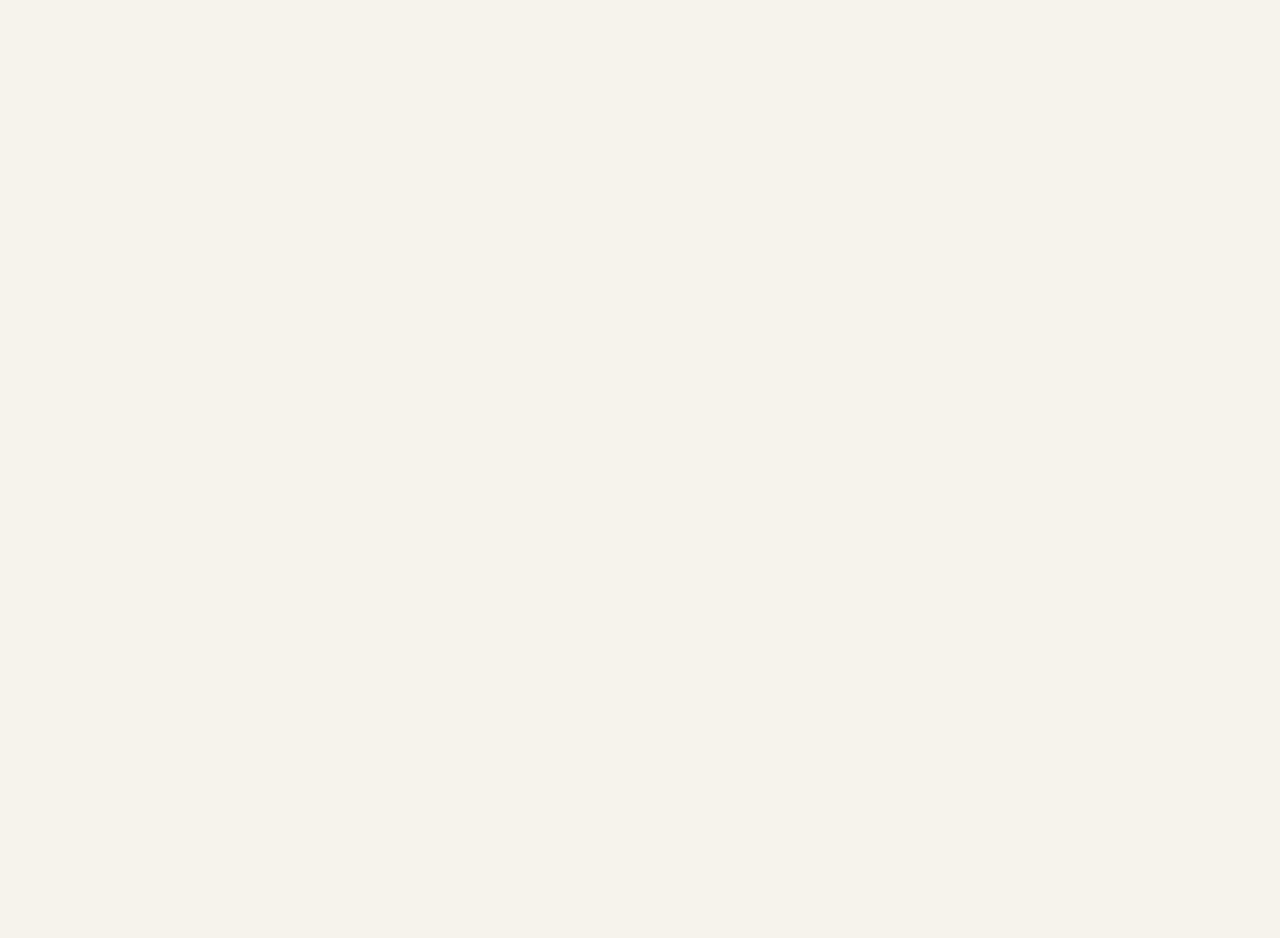
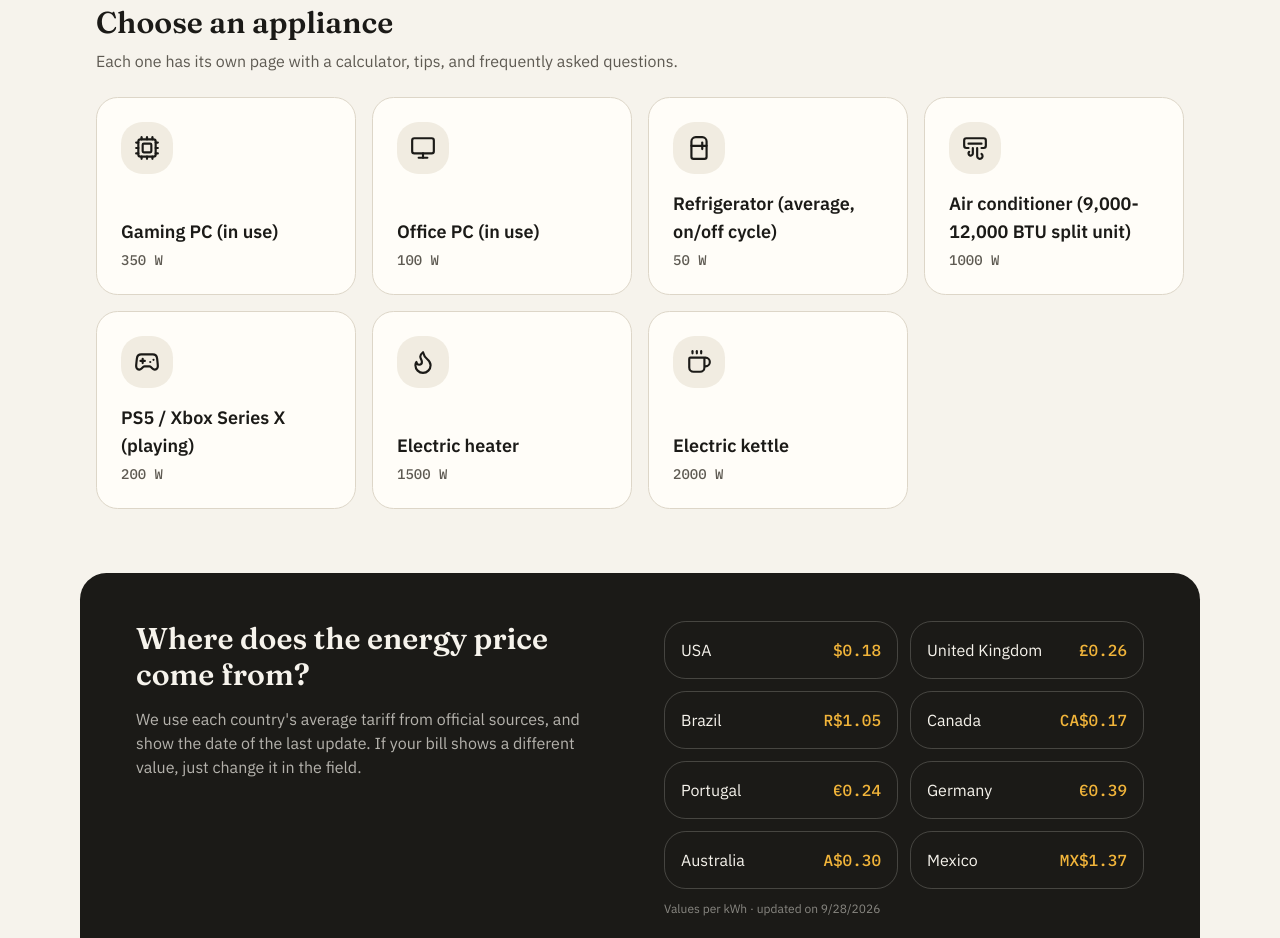
Before and after one commit to Fabricio-santuchi/calculadora-energia, a Next.js app: page /en in a window 1280 px wide. Shown: the part 1600-2538 px from the top of the page. Before the commit the page ends 1578 px from the top, so only its background shows below. Built offline with nearby package versions, Linux system fonts and the light colour scheme.

Commit message:
feat: espaço de anúncio, grade de aparelhos e bloco de tarifas na página inicial (fecha task 13b)

```diff
--- a/src/app/[lang]/page.tsx
+++ b/src/app/[lang]/page.tsx
@@ -1,8 +1,35 @@
+import Link from "next/link";
+import {
+  AirVent,
+  Coffee,
+  Cpu,
+  Flame,
+  Gamepad2,
+  Monitor,
+  Refrigerator,
+  ShowerHead,
+  type LucideIcon,
+} from "lucide-react";
 import CalculadoraGenerica from "@/components/calculadora-generica";
 import Header from "@/components/header";
 import Footer from "@/components/footer";
 import type { Idioma } from "@/lib/numero";
 import { TEXTOS_INICIO } from "@/lib/textos";
+import { aparelhos } from "@/lib/data/aparelhos";
+import { tarifas } from "@/lib/data/tarifas";
+import { formatarMoeda } from "@/lib/numero";
+
+// slugPt -> ícone, porque slugPt é o único id igual nos dois idiomas.
+const ICONE_POR_APARELHO: Record<string, LucideIcon> = {
+  pc: Cpu,
+  "pc-escritorio": Monitor,
+  geladeira: Refrigerator,
+  "ar-condicionado": AirVent,
+  "ps5-xbox": Gamepad2,
+  aquecedor: Flame,
+  chaleira: Coffee,
+  chuveiro: ShowerHead,
+};
 
 export default async function LangHomePage({ params }: PageProps<"/[lang]">) {
   const { lang } = await params;
@@ -64,6 +91,89 @@ export default async function LangHomePage({ params }: PageProps<"/[lang]">) {
             </div>
           ))}
         </section>
+
+        <div className="mx-auto flex h-[110px] w-full max-w-[1120px] items-center justify-center rounded-2xl border border-dashed border-muted-foreground/40 px-4 text-center text-xs tracking-widest text-muted-foreground uppercase">
+          {t.espacoAnuncio}
+        </div>
+
+        <section
+          id="aparelhos"
+          className="mx-auto mt-16 flex w-full max-w-[1120px] flex-col gap-6 px-4 py-16"
+        >
+          <div className="flex flex-col gap-2">
+            <h2 className="font-heading text-3xl font-semibold text-foreground">
+              {t.aparelhosTitulo}
+            </h2>
+            <p className="text-muted-foreground">{t.aparelhosSubtitulo}</p>
+          </div>
+
+          <div className="grid gap-4 sm:grid-cols-2 md:grid-cols-4">
+            {aparelhos
+              .filter((a) => a.idiomas.includes(idioma))
+              .map((a) => {
+                const Icone = ICONE_POR_APARELHO[a.slugPt];
+                const slug = idioma === "pt" ? a.slugPt : a.slugEn;
+                const nome = idioma === "pt" ? a.nomePt : a.nomeEn;
+
+                return (
+                  <Link
+                    key={a.slugPt}
+                    href={`/${idioma}/${slug}`}
+                    className="flex min-h-[180px] flex-col gap-4 rounded-2xl border border-border bg-card p-6 no-underline"
+                  >
+                    <span className="flex size-[52px] items-center justify-center rounded-2xl bg-secondary">
+                      <Icone className="size-[26px] text-foreground" />
+                    </span>
+                    <span className="mt-auto flex flex-col gap-1">
+                      <span className="text-lg font-semibold text-foreground">
+                        {nome}
+                      </span>
+                      <span className="font-mono text-sm text-muted-foreground">
+                        {a.potenciaWatts} W
+                      </span>
+                    </span>
+                  </Link>
+                );
+              })}
+          </div>
+        </section>
+
+        <section className="mx-auto mb-20 w-full max-w-[1120px] rounded-3xl bg-foreground px-4 py-12 text-background sm:px-14">
+          <div className="grid gap-12 md:grid-cols-2">
+            <div className="flex flex-col gap-3.5">
+              <h2 className="font-heading text-3xl font-semibold">
+                {t.tarifasTitulo}
+              </h2>
+              <p className="text-background/70">{t.tarifasTexto}</p>
+            </div>
+
+            <div className="grid grid-cols-2 gap-3">
+              {tarifas.map((tarifa) => (
+                <div
+                  key={tarifa.codigo}
+                  className="flex justify-between rounded-2xl border border-background/20 p-4"
+                >
+                  <span>{idioma === "pt" ? tarifa.nomePt : tarifa.nomeEn}</span>
+                  <span className="font-mono text-[#F2B53A]">
+                    {formatarMoeda(tarifa.valor, tarifa.moeda, idioma)}
+                  </span>
+                </div>
+              ))}
+              <span className="col-span-2 text-xs text-background/50">
+                {t.tarifasAtualizadoEm(
+                  // timeZone: "UTC" evita o bug de "dia errado": a data vem
+                  // como "2026-09-28" (sem hora), o JS interpreta isso como
+                  // meia-noite em UTC, e sem essa opção o formatador converte
+                  // pra hora local — o que pode mostrar o dia anterior em
+                  // fusos atrás de UTC (ex: Brasil).
+                  new Intl.DateTimeFormat(idioma === "pt" ? "pt-BR" : "en-US", {
+                    timeZone: "UTC",
+                  }).format(new Date(tarifas[0].atualizadoEm)),
+                )}
+              </span>
+            </div>
+          </div>
+        </section>
       </main>
       <Footer idioma={idioma} />
     </div>
--- a/src/lib/textos.ts
+++ b/src/lib/textos.ts
@@ -90,6 +90,12 @@ interface TextosInicio {
   aparelhoLabel: string;
   aparelhoOutro: string;
   passos: PassoComoFunciona[];
+  espacoAnuncio: string;
+  aparelhosTitulo: string;
+  aparelhosSubtitulo: string;
+  tarifasTitulo: string;
+  tarifasTexto: string;
+  tarifasAtualizadoEm: (data: string) => string;
 }
 
 export const TEXTOS_INICIO: Record<Idioma, TextosInicio> = {
@@ -117,6 +123,14 @@ export const TEXTOS_INICIO: Record<Idioma, TextosInicio> = {
         texto: "Por dia, por mês e por ano, com a tarifa do seu país.",
       },
     ],
+    espacoAnuncio: "Espaço do anúncio (AdSense)",
+    aparelhosTitulo: "Escolha um aparelho",
+    aparelhosSubtitulo:
+      "Cada um tem sua página com calculadora, dicas e perguntas frequentes.",
+    tarifasTitulo: "De onde vem o preço da energia?",
+    tarifasTexto:
+      "Usamos a tarifa média de cada país, de fontes oficiais, e mostramos a data da última atualização. Se a sua conta tiver outro valor, é só trocar no campo.",
+    tarifasAtualizadoEm: (data) => `Valores por kWh · atualizados em ${data}`,
   },
   en: {
     selo: "Free, no sign-up",
@@ -142,6 +156,14 @@ export const TEXTOS_INICIO: Record<Idioma, TextosInicio> = {
         texto: "Per day, per month, and per year, using your country's rate.",
       },
     ],
+    espacoAnuncio: "Ad space (AdSense)",
+    aparelhosTitulo: "Choose an appliance",
+    aparelhosSubtitulo:
+      "Each one has its own page with a calculator, tips, and frequently asked questions.",
+    tarifasTitulo: "Where does the energy price come from?",
+    tarifasTexto:
+      "We use each country's average tariff from official sources, and show the date of the last update. If your bill shows a different value, just change it in the field.",
+    tarifasAtualizadoEm: (data) => `Values per kWh · updated on ${data}`,
   },
 };
 
```
